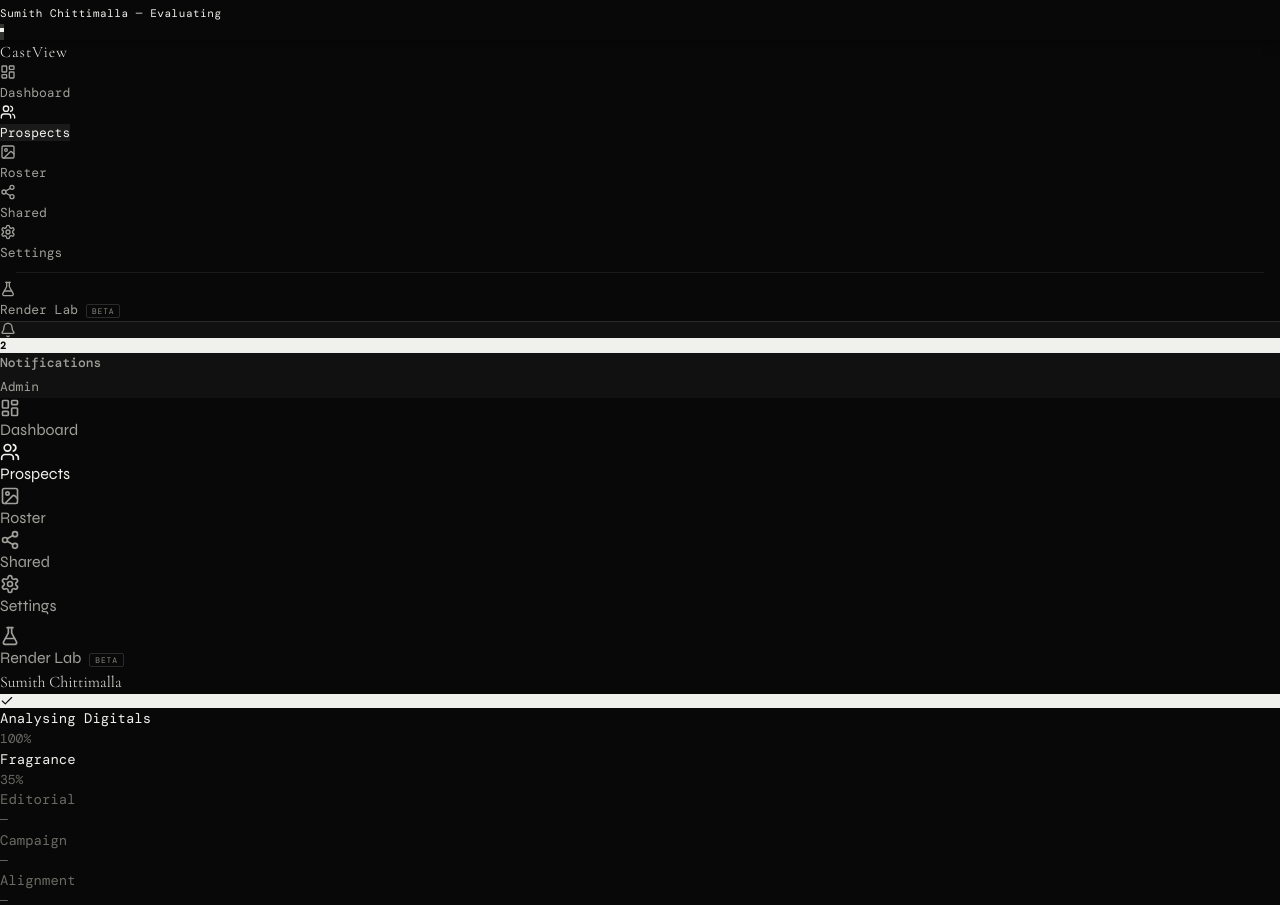
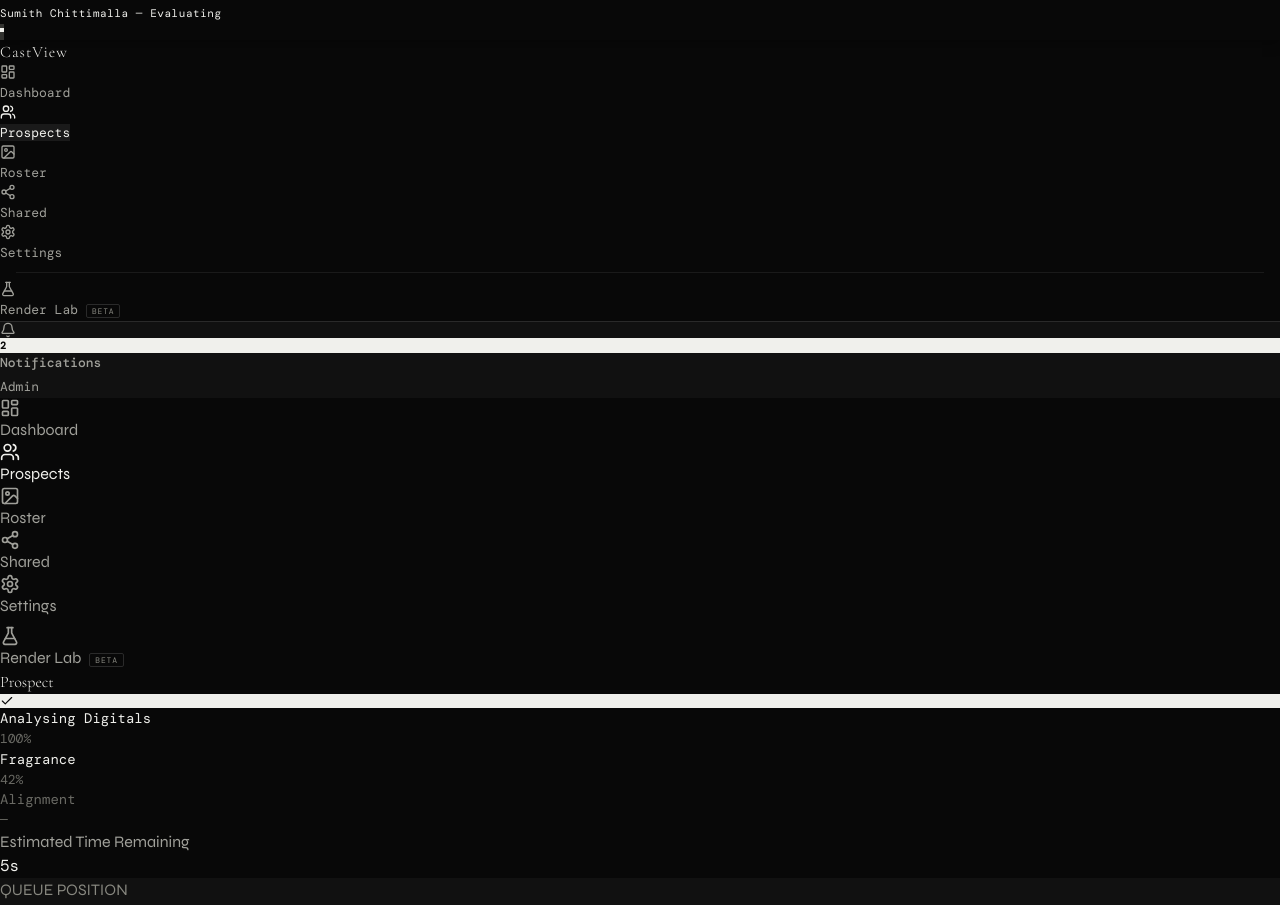
Before and after one commit to sumithproductive-ai/CastView, a React (Vite) app in the folder CastView v2.0 (8)/: page /rendering in a window 1280 px wide. Shown: the top 905 px of the page. Built offline with nearby package versions, Linux system fonts and the light colour scheme; a web font is replaced by a local one.

Commit message:
pipeline fixes

```diff
--- a/CastView v2.0 (8)/src/app/components/NewProspectDigitals.tsx
+++ b/CastView v2.0 (8)/src/app/components/NewProspectDigitals.tsx
@@ -13,6 +13,8 @@ export function NewProspectDigitals() {
   const prospectId = routeProspectId ?? searchParams.get('prospectId');
   const prospectName = searchParams.get('name');
   const isSumithDemo = isSumithProspect(prospectId, prospectName);
+
+  const [showDigitalsError, setShowDigitalsError] = useState(false);
 
   const [uploadedImages, setUploadedImages] = useState<Record<DigitalImageKey, string | null>>(() =>
     isSumithDemo
@@ -51,6 +53,7 @@ export function NewProspectDigitals() {
       ...prev,
       [key]: objectUrl,
     }));
+    setShowDigitalsError(false);
   };
 
   const uploadZones: { key: DigitalImageKey; label: string; uploaded: string | null }[] = [
@@ -64,11 +67,24 @@ export function NewProspectDigitals() {
   const allUploaded = uploadedCount === 4;
 
   const handleContinue = () => {
+    const front = uploadedImages.front;
+    const profile = uploadedImages.profile;
+    const threeQuarter = uploadedImages.three_quarter;
+    const fullBody = uploadedImages.full_body;
+    const hasAtLeastOneDigital = front || profile || threeQuarter || fullBody;
+
+    if (!hasAtLeastOneDigital) {
+      setShowDigitalsError(true);
+      return;
+    }
+
+    setShowDigitalsError(false);
+
     const params = new URLSearchParams(window.location.search);
-    params.set('front', uploadedImages.front || '');
-    params.set('profile', uploadedImages.profile || '');
-    params.set('threeQuarter', uploadedImages.three_quarter || '');
-    params.set('fullBody', uploadedImages.full_body || '');
+    params.set('front', front || '');
+    params.set('profile', profile || '');
+    params.set('threeQuarter', threeQuarter || '');
+    params.set('fullBody', fullBody || '');
     navigate(`/prospects/new/review?${params.toString()}`);
   };
 
@@ -287,6 +303,19 @@ export function NewProspectDigitals() {
           BACK
         </button>
         <div className="flex-1 flex flex-col items-end">
+          {showDigitalsError && (
+            <p
+              className="w-full text-right"
+              style={{
+                fontFamily: 'var(--font-mono)',
+                fontSize: '11px',
+                color: '#c87a7a',
+                marginTop: '12px',
+              }}
+            >
+              Upload at least one digital to continue.
+            </p>
+          )}
           <button
             onClick={handleContinue}
             className="px-[20px] py-[12px] bg-[#f0f0ec] rounded-[4px] text-[11px] uppercase tracking-[0.1em] transition-opacity hover:opacity-80 cursor-pointer"
--- a/CastView v2.0 (8)/src/app/components/Rendering.tsx
+++ b/CastView v2.0 (8)/src/app/components/Rendering.tsx
@@ -1,18 +1,42 @@
 import React from 'react';
-import { useEffect, useState } from 'react';
-import { useNavigate } from 'react-router';
+import { useEffect, useMemo, useState } from 'react';
+import { useNavigate, useSearchParams } from 'react-router';
 import { Check } from 'lucide-react';
-
-const steps = [
-  { name: 'Analysing Digitals', duration: 2000 },
-  { name: 'Fragrance', duration: 3000 },
-  { name: 'Editorial', duration: 3000 },
-  { name: 'Campaign', duration: 2500 },
-  { name: 'Alignment', duration: 2000 }
-];
 
 export function Rendering() {
   const navigate = useNavigate();
+  const [searchParams] = useSearchParams();
+  const prospectName = searchParams.get('name')
+    ? decodeURIComponent(searchParams.get('name')!)
+    : 'Prospect';
+  const contextsParam = searchParams.get('contexts') || '';
+  const selectedContexts = contextsParam
+    .split(',')
+    .filter(Boolean);
+
+  const steps = useMemo(
+    () =>
+      selectedContexts.length > 0
+        ? [
+            { name: 'Analysing Digitals', duration: 2000 },
+            ...selectedContexts.map((ctx) => ({
+              name: ctx,
+              duration: 2500,
+            })),
+            { name: 'Alignment', duration: 2000 },
+          ]
+        : [
+            { name: 'Analysing Digitals', duration: 2000 },
+            { name: 'Fragrance', duration: 2500 },
+            { name: 'Alignment', duration: 2000 },
+          ],
+    [contextsParam],
+  );
+
+  const resultsPath = `/results?name=${encodeURIComponent(prospectName)}&contexts=${contextsParam}`;
+  const notificationContext = selectedContexts[0] || 'Fragrance';
+  const notificationBody = `${prospectName} · ${notificationContext} 94% · View results`;
+
   const [currentStep, setCurrentStep] = useState(0);
   const [progress, setProgress] = useState(0);
   const [queueProgress, setQueueProgress] = useState(0);
@@ -20,7 +44,7 @@ export function Rendering() {
 
   useEffect(() => {
     if (currentStep >= steps.length) {
-      setTimeout(() => navigate('/results'), 500);
+      setTimeout(() => navigate(resultsPath), 500);
       return;
     }
 
@@ -39,7 +63,7 @@ export function Rendering() {
     }, interval);
 
     return () => clearInterval(timer);
-  }, [currentStep, navigate]);
+  }, [currentStep, navigate, resultsPath, steps]);
 
   // Queue progress bar animation (240 seconds = 4 minutes)
   useEffect(() => {
@@ -60,14 +84,14 @@ export function Rendering() {
       if ('Notification' in window) {
         if (Notification.permission === 'granted') {
           new Notification('CastView — Evaluation complete', {
-            body: 'Sumith Chittimalla · Fragrance 94% · View results',
+            body: notificationBody,
             icon: '/favicon.ico'
           });
         } else if (Notification.permission !== 'denied') {
           Notification.requestPermission().then(permission => {
             if (permission === 'granted') {
               new Notification('CastView — Evaluation complete', {
-                body: 'Sumith Chittimalla · Fragrance 94% · View results',
+                body: notificationBody,
                 icon: '/favicon.ico'
               });
             }
@@ -78,7 +102,7 @@ export function Rendering() {
       setEvaluationComplete(true);
     }, 8000);
     return () => clearTimeout(timer);
-  }, []);
+  }, [notificationBody]);
 
   // Auto-dismiss toast after 6 seconds
   useEffect(() => {
@@ -101,7 +125,7 @@ export function Rendering() {
           className="text-[48px] text-center mb-[80px]"
           style={{ fontFamily: 'var(--font-display)', fontWeight: 300, color: '#f0f0ec' }}
         >
-          Sumith Chittimalla
+          {prospectName}
         </h1>
 
         <div className="space-y-[32px] mb-[80px]">
@@ -260,10 +284,10 @@ export function Rendering() {
               className="text-[13px]"
               style={{ fontFamily: 'var(--font-mono)' }}
             >
-              ✓ Evaluation complete — Sumith Chittimalla
+              ✓ Evaluation complete — {prospectName}
             </div>
             <button
-              onClick={() => navigate('/results')}
+              onClick={() => navigate(resultsPath)}
               className="text-[11px] uppercase hover:underline"
               style={{ fontFamily: 'var(--font-mono)', color: '#080808' }}
             >
--- a/CastView v2.0 (8)/src/app/components/Results.tsx
+++ b/CastView v2.0 (8)/src/app/components/Results.tsx
@@ -1,12 +1,14 @@
 import React from 'react';
-import { useState } from 'react';
-import { useNavigate } from 'react-router';
+import { useEffect, useMemo, useState } from 'react';
+import { useNavigate, useSearchParams } from 'react-router';
 import { SUMITH_DIGITAL_SET_V1 } from '../constants/sumithProspect';
 
 const mostRecentDigitalSet = SUMITH_DIGITAL_SET_V1;
 const frontDigital = mostRecentDigitalSet.front!;
 
-const contextResults = [
+const MOCK_SCORES = [94, 96, 88, 91, 85, 89, 92, 87, 90, 93];
+
+const FALLBACK_CONTEXT_RESULTS = [
   { id: 1, context: 'Fragrance', score: 94 },
   { id: 2, context: 'Editorial', score: 96 },
   { id: 3, context: 'Campaign', score: 88 },
@@ -77,7 +79,35 @@ function AlignmentBulletList({ items }: { items: string[] }) {
 
 export function Results() {
   const navigate = useNavigate();
+  const [searchParams] = useSearchParams();
+  const prospectName = searchParams.get('name')
+    ? decodeURIComponent(searchParams.get('name')!)
+    : 'Prospect';
+  const contextsParam = searchParams.get('contexts') || '';
+  const selectedContexts = contextsParam
+    .split(',')
+    .filter(Boolean);
+  const profileType = searchParams.get('profileType') || 'prospect';
+  const prospectId = searchParams.get('prospectId') || '';
+
+  const contextResults = useMemo(
+    () =>
+      selectedContexts.length > 0
+        ? selectedContexts.map((ctx, i) => ({
+            id: i + 1,
+            context: ctx,
+            score: MOCK_SCORES[i % 10],
+          }))
+        : FALLBACK_CONTEXT_RESULTS,
+    [contextsParam],
+  );
+
   const [selectedResult, setSelectedResult] = useState(contextResults[0]);
+
+  useEffect(() => {
+    setSelectedResult(contextResults[0]);
+  }, [contextResults]);
+
   const activeContextEvaluation =
     evaluationData.contextEvaluations.find(
       (evaluation) => evaluation.context === selectedResult.context
@@ -89,11 +119,29 @@ export function Results() {
 
   return (
     <div className="p-[48px]">
+      <button
+        type="button"
+        onClick={() => navigate(profileType === 'model' ? '/roster' : '/prospects')}
+        className="hover:opacity-70 transition-opacity cursor-pointer mb-[24px]"
+        style={{
+          fontFamily: 'var(--font-mono)',
+          fontSize: '11px',
+          color: '#888880',
+          letterSpacing: '0.1em',
+          textTransform: 'uppercase',
+          backgroundColor: 'transparent',
+          border: 'none',
+          padding: 0,
+        }}
+      >
+        {profileType === 'model' ? '← BACK TO ROSTER' : '← BACK TO PROSPECTS'}
+      </button>
+
       <h1
         className="text-[48px] mb-[48px]"
         style={{ fontFamily: 'var(--font-display)', fontWeight: 300, color: '#f0f0ec' }}
       >
-        Sumith Chittimalla — Context Alignment Report
+        {prospectName} — Context Alignment Report
       </h1>
 
       <div className="grid grid-cols-[1fr_320px] gap-[48px]">
@@ -393,17 +441,6 @@ export function Results() {
               Shortlist
             </button>
             <button
-              onClick={() => navigate('/share')}
-              className="w-full py-[12px] rounded-[4px] text-[11px] uppercase tracking-[0.1em] transition-colors"
-              style={{
-                fontFamily: 'var(--font-label)',
-                backgroundColor: '#f0f0ec',
-                color: '#080808'
-              }}
-            >
-              Share Package
-            </button>
-            <button
               className="w-full py-[12px] rounded-[4px] text-[11px] uppercase tracking-[0.1em] transition-colors"
               style={{
                 fontFamily: 'var(--font-label)',
```
Also changed, not shown: CastView v2.0 (8)/src/app/components/ProspectRenderHistory.tsx (+33 -6 lines).
